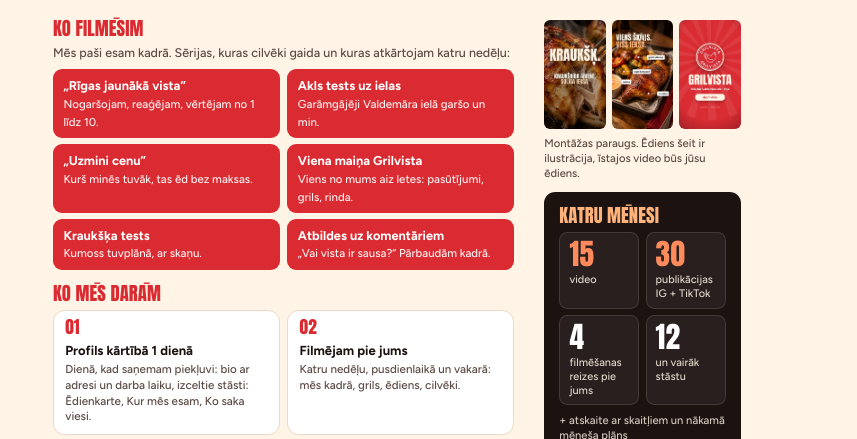
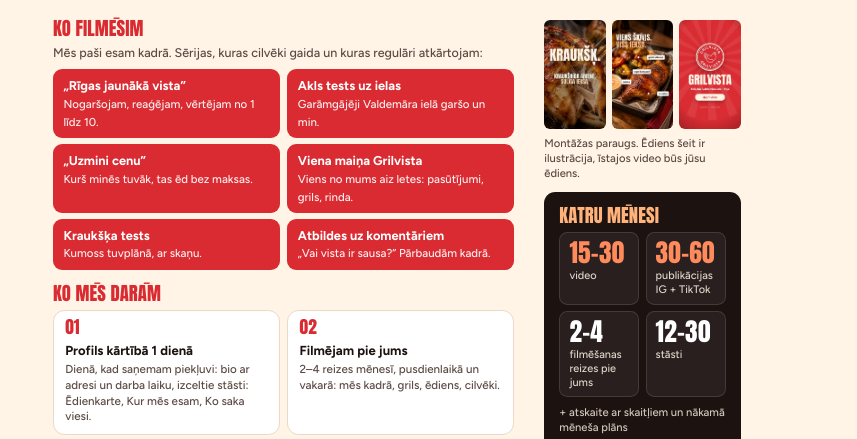
Before and after one commit to cimagustavs/Projekti_majaslapas, a plain HTML site: page marketing/grilvista/plan/plan.html in a window 1280 px wide. Shown: the part 288-727 px from the top of the page, without its empty margins (0-857 px from the left). Drawn offline with Linux system fonts and the light colour scheme.

Commit message:
Grilvista plan: volumes as ranges until decided
Co-Authored-By: Claude Opus 5.5 <noreply@anthropic.com>
Claude-Session: https://claude.ai/code/session_01Y4PurGq6PCVRLMNZ6U2bVz

```diff
--- a/marketing/grilvista/plan/plan.html
+++ b/marketing/grilvista/plan/plan.html
@@ -59,7 +59,7 @@ aside { display: grid; align-content: start; gap: 3mm; }
 .month li b { font-family: Anton, sans-serif; font-weight: 400; font-size: 14pt; color: #fff; min-width: 9mm; line-height: 1; }
 .tiles { display: grid; grid-template-columns: 1fr 1fr; gap: 1.6mm; }
 .tiles div { background: rgb(255 255 255 / 0.06); border: 0.3mm solid rgb(255 255 255 / 0.12); border-radius: 2.2mm; padding: 2mm 2.4mm 1.8mm; }
-.tiles b { display: block; font-family: Anton, sans-serif; font-weight: 400; font-size: 22pt; line-height: 1; color: #fff; letter-spacing: 0.01em; }
+.tiles b { display: block; font-family: Anton, sans-serif; font-weight: 400; font-size: 19pt; white-space: nowrap; line-height: 1; color: #fff; letter-spacing: 0.01em; }
 .tiles div:first-child b, .tiles div:nth-child(2) b { color: #ff8a5c; }
 .tiles span span { display: block; margin-top: 1mm; font-size: 8.2pt; line-height: 1.25; color: rgb(255 244 230 / 0.85); }
 .plus { margin-top: 2.2mm; font-size: 8.4pt; line-height: 1.3; color: rgb(255 244 230 / 0.8); }
@@ -98,7 +98,7 @@ footer { margin: 4mm 14mm 8mm; padding-top: 4mm; border-top: 0.4mm solid var(--l
     <div>
       <section>
         <h2 class="big"><span data-l="lv">Ko filmēsim</span><span data-l="en">What we'll film</span></h2>
-        <p class="intro"><span data-l="lv">Mēs paši esam kadrā. Sērijas, kuras cilvēki gaida un kuras atkārtojam katru nedēļu:</span><span data-l="en">We're on camera ourselves, in series people come back for every week.</span></p>
+        <p class="intro"><span data-l="lv">Mēs paši esam kadrā. Sērijas, kuras cilvēki gaida un kuras regulāri atkārtojam:</span><span data-l="en">We're on camera ourselves, in series people keep coming back for.</span></p>
         <div class="formats">
           <div><b><span data-l="lv">„Rīgas jaunākā vista”</span><span data-l="en">"Riga's newest chicken"</span></b><span><span data-l="lv">Nogaršojam, reaģējam, vērtējam no 1 līdz 10.</span><span data-l="en">We taste, react and rate it out of 10.</span></span></div>
           <div><b><span data-l="lv">Akls tests uz ielas</span><span data-l="en">Blind street test</span></b><span><span data-l="lv">Garāmgājēji Valdemāra ielā garšo un min.</span><span data-l="en">Passers-by taste and guess.</span></span></div>
@@ -113,7 +113,7 @@ footer { margin: 4mm 14mm 8mm; padding-top: 4mm; border-top: 0.4mm solid var(--l
         <h2 class="big"><span data-l="lv">Ko mēs darām</span><span data-l="en">What we do</span></h2>
         <div class="steps">
           <div class="step"><span class="n">01</span><strong><span data-l="lv">Profils kārtībā 1 dienā</span><span data-l="en">Profile fixed in 1 day</span></strong><span><span data-l="lv">Dienā, kad saņemam piekļuvi: bio ar adresi un darba laiku, izceltie stāsti: Ēdienkarte, Kur mēs esam, Ko saka viesi.</span><span data-l="en">The day we get access: bio with address and hours; highlights: Menu, Where we are, Reviews.</span></span></div>
-          <div class="step"><span class="n">02</span><strong><span data-l="lv">Filmējam pie jums</span><span data-l="en">We film on site</span></strong><span><span data-l="lv">Katru nedēļu, pusdienlaikā un vakarā: mēs kadrā, grils, ēdiens, cilvēki.</span><span data-l="en">Every week, lunch and evening: us, the food, the people.</span></span></div>
+          <div class="step"><span class="n">02</span><strong><span data-l="lv">Filmējam pie jums</span><span data-l="en">We film on site</span></strong><span><span data-l="lv">2–4 reizes mēnesī, pusdienlaikā un vakarā: mēs kadrā, grils, ēdiens, cilvēki.</span><span data-l="en">2–4 times a month, lunch and evening: us, the food, the people.</span></span></div>
           <div class="step"><span class="n">03</span><strong><span data-l="lv">Strādājam ar jūsu fotogrāfu</span><span data-l="en">We work with your photographer</span></strong><span><span data-l="lv">Rediģējam viņa foto un video un pārvēršam tos postos un reelos.</span><span data-l="en">We edit their photos and video and turn them into posts and reels.</span></span></div>
           <div class="step"><span class="n">04</span><strong><span data-l="lv">Video ar balsi</span><span data-l="en">Video with voice-over</span></strong><span><span data-l="lv">Latviski un angliski, krieviski pēc vēlēšanās. Instagram un TikTok.</span><span data-l="en">In Latvian and English, Russian if you like. For Instagram and TikTok.</span></span></div>
           <div class="step wide"><span class="n">05</span><strong><span data-l="lv">Vadām kontus jūsu vietā</span><span data-l="en">We run the accounts for you</span></strong><span><span data-l="lv">Publicējam, atbildam uz komentāriem un ziņām. Jūs reizi nedēļā apstiprināt plānu, un viss.</span><span data-l="en">We post and answer comments and messages. You approve the plan once a week, and that's it.</span></span></div>
@@ -142,10 +142,10 @@ footer { margin: 4mm 14mm 8mm; padding-top: 4mm; border-top: 0.4mm solid var(--l
       <div class="month">
         <h2 class="big"><span data-l="lv">Katru mēnesi</span><span data-l="en">Every month</span></h2>
         <div class="tiles">
-          <div><b>15</b><span><span data-l="lv">video</span><span data-l="en">videos</span></span></div>
-          <div><b>30</b><span><span data-l="lv">publikācijas IG + TikTok</span><span data-l="en">posts on IG + TikTok</span></span></div>
-          <div><b>4</b><span><span data-l="lv">filmēšanas reizes pie jums</span><span data-l="en">filming sessions at your place</span></span></div>
-          <div><b>12</b><span><span data-l="lv">un vairāk stāstu</span><span data-l="en">or more stories</span></span></div>
+          <div><b>15–30</b><span><span data-l="lv">video</span><span data-l="en">videos</span></span></div>
+          <div><b>30–60</b><span><span data-l="lv">publikācijas IG + TikTok</span><span data-l="en">posts on IG + TikTok</span></span></div>
+          <div><b>2–4</b><span><span data-l="lv">filmēšanas reizes pie jums</span><span data-l="en">filming sessions at your place</span></span></div>
+          <div><b>12–30</b><span><span data-l="lv">stāsti</span><span data-l="en">stories</span></span></div>
         </div>
         <p class="plus"><span data-l="lv">+ atskaite ar skaitļiem un nākamā mēneša plāns</span><span data-l="en">+ a report with the numbers and next month's plan</span></p>
       </div>
```
Also changed, not shown: marketing/grilvista/plan/preview-en.png, marketing/grilvista/plan/preview-lv.png, 3 other files.
